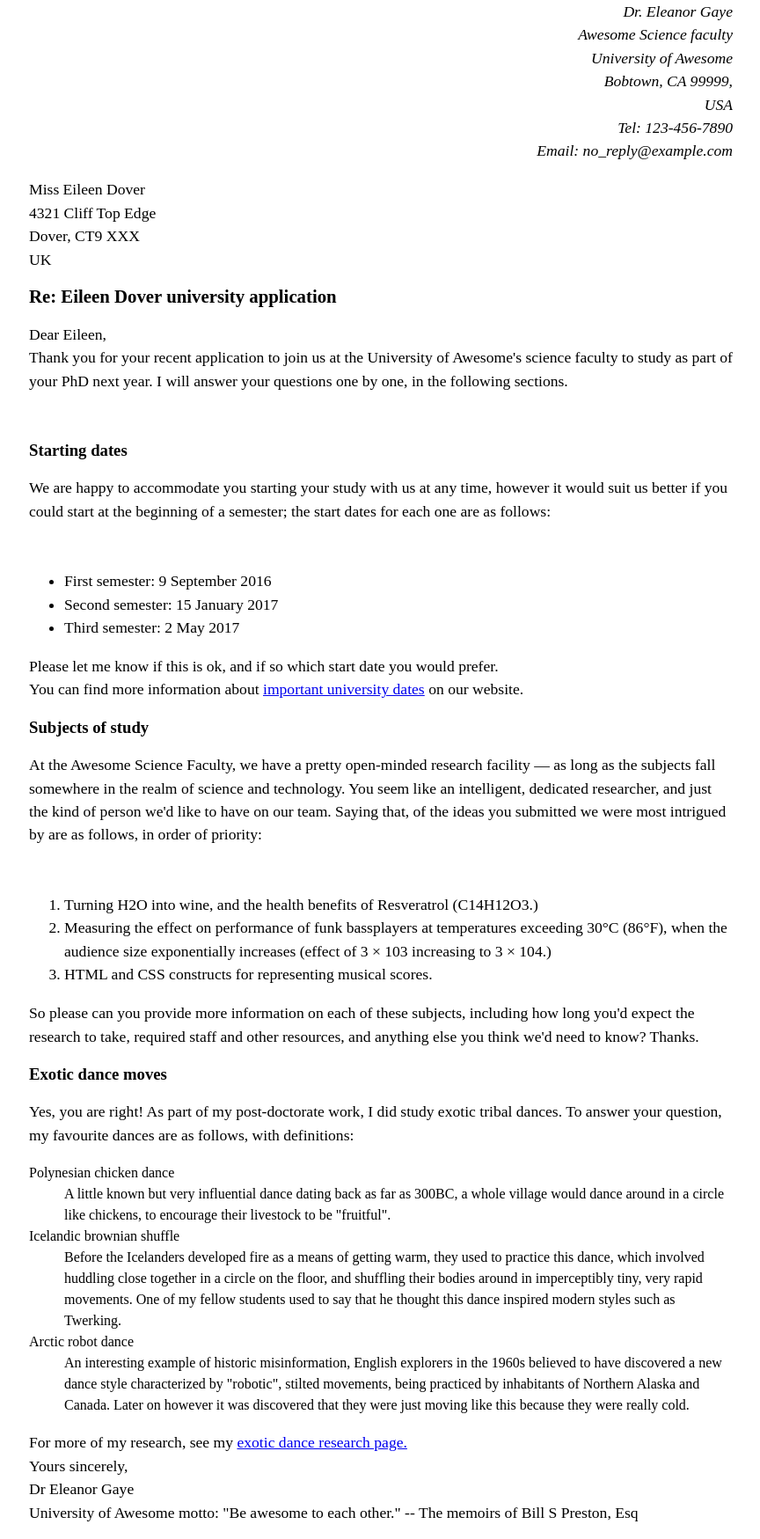
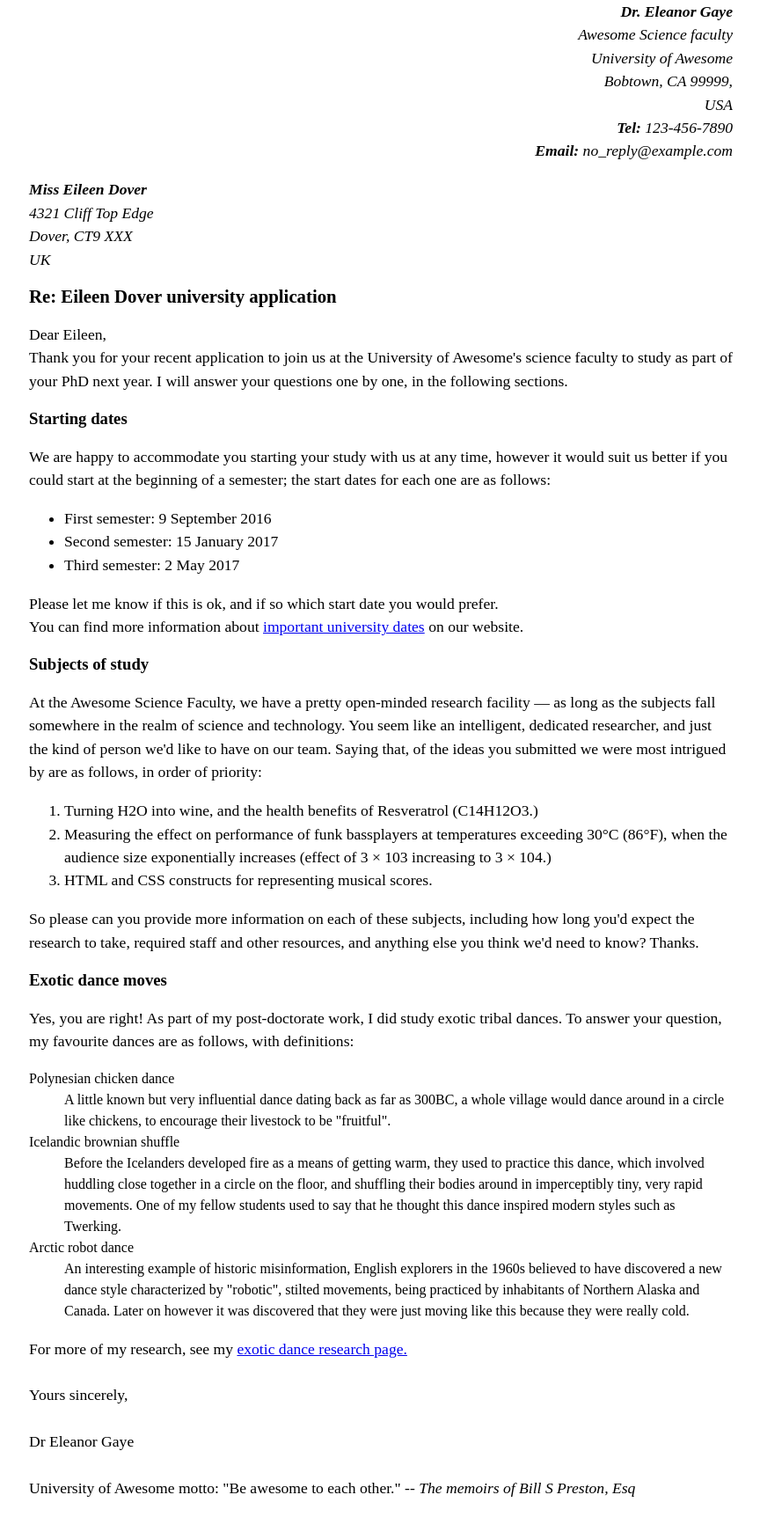
Before and after one commit to AsherWood39/Marking_Up_A_Letter, a plain HTML site: page index.html in a window 1280 px wide. Shown: the whole page at 88% size, without its empty margins (207-1071 px from the left). After the commit the page ends 1722 px from the top, so only its background shows below. Drawn offline with Linux system fonts and the light colour scheme.

Commit message:
Update index.html

```diff
--- a/index.html
+++ b/index.html
@@ -8,29 +8,29 @@
 </head>
 <body>
     <address class="sender-column">
-        Dr. Eleanor Gaye<br>
+        <b>Dr. Eleanor Gaye</b><br>
         Awesome Science faculty<br>
         University of Awesome<br>
         Bobtown, CA 99999,<br>
         USA<br>
-        Tel: 123-456-7890<br>
-        Email: no_reply@example.com<br>
+        <b>Tel:</b> 123-456-7890<br>
+        <b>Email:</b> no_reply@example.com<br>
     </address>
     <p>
-        Miss Eileen Dover<br>
+        <i><strong>Miss Eileen Dover</strong><br>
         4321 Cliff Top Edge<br>
         Dover, CT9 XXX<br>
-        UK
+        UK</i>
     </p>
     <h2>Re: Eileen Dover university application</h2>
     <p>
         Dear Eileen,<br>
         Thank you for your recent application to join us at the University of Awesome's science faculty to study as part of your PhD next year. I will answer your questions one by one, in the following sections.
-    </p><br>
+    </p>
     <h3>Starting dates</h3>
     <p>
         We are happy to accommodate you starting your study with us at any time, however it would suit us better if you could start at the beginning of a semester; the start dates for each one are as follows:
-    </p><br>
+    </p>
     <ul>
         <li>First semester: 9 September 2016</li>
         <li>Second semester: 15 January 2017</li>
@@ -45,7 +45,7 @@
     <h3>Subjects of study</h3>
     <p>
         At the Awesome Science Faculty, we have a pretty open-minded research facility — as long as the subjects fall somewhere in the realm of science and technology. You seem like an intelligent, dedicated researcher, and just the kind of person we'd like to have on our team. Saying that, of the ideas you submitted we were most intrigued by are as follows, in order of priority:
-    </p><br>
+    </p>
     <ol>
         <li>Turning H2O into wine, and the health benefits of Resveratrol (C14H12O3.)</li>
         <li>Measuring the effect on performance of funk bassplayers at temperatures exceeding 30°C (86°F), when the audience size exponentially increases (effect of 3 × 103 increasing to 3 × 104.)</li>
@@ -71,10 +71,10 @@
         An interesting example of historic misinformation, English explorers in the 1960s believed to have discovered a new dance style characterized by "robotic", stilted movements, being practiced by inhabitants of Northern Alaska and Canada. Later on however it was discovered that they were just moving like this because they were really cold.
     </dd>
     <p>For more of my research, see my
-        <a href="https://example.com/">exotic dance research page.</a><br>
-        Yours sincerely,<br>
-        Dr Eleanor Gaye<br>
-        University of Awesome motto: "Be awesome to each other." -- The memoirs of Bill S Preston, Esq
+        <a href="https://example.com/">exotic dance research page.</a><br><br>
+        Yours sincerely,<br><br>
+        Dr Eleanor Gaye<br><br>
+        University of Awesome motto: "Be awesome to each other." -- <i>The memoirs of Bill S Preston, Esq</i>
     </p>
 </body>
 </html>
```
